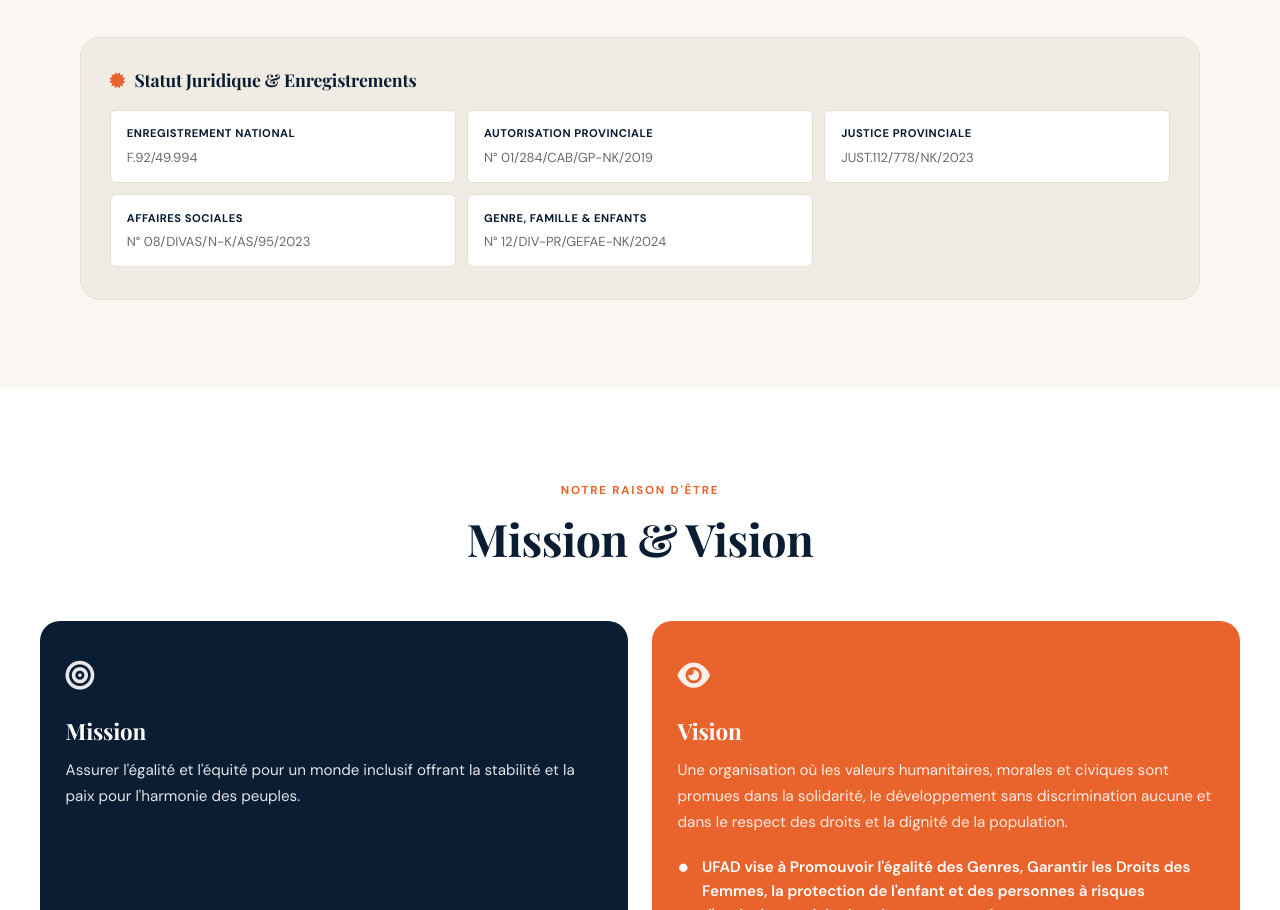
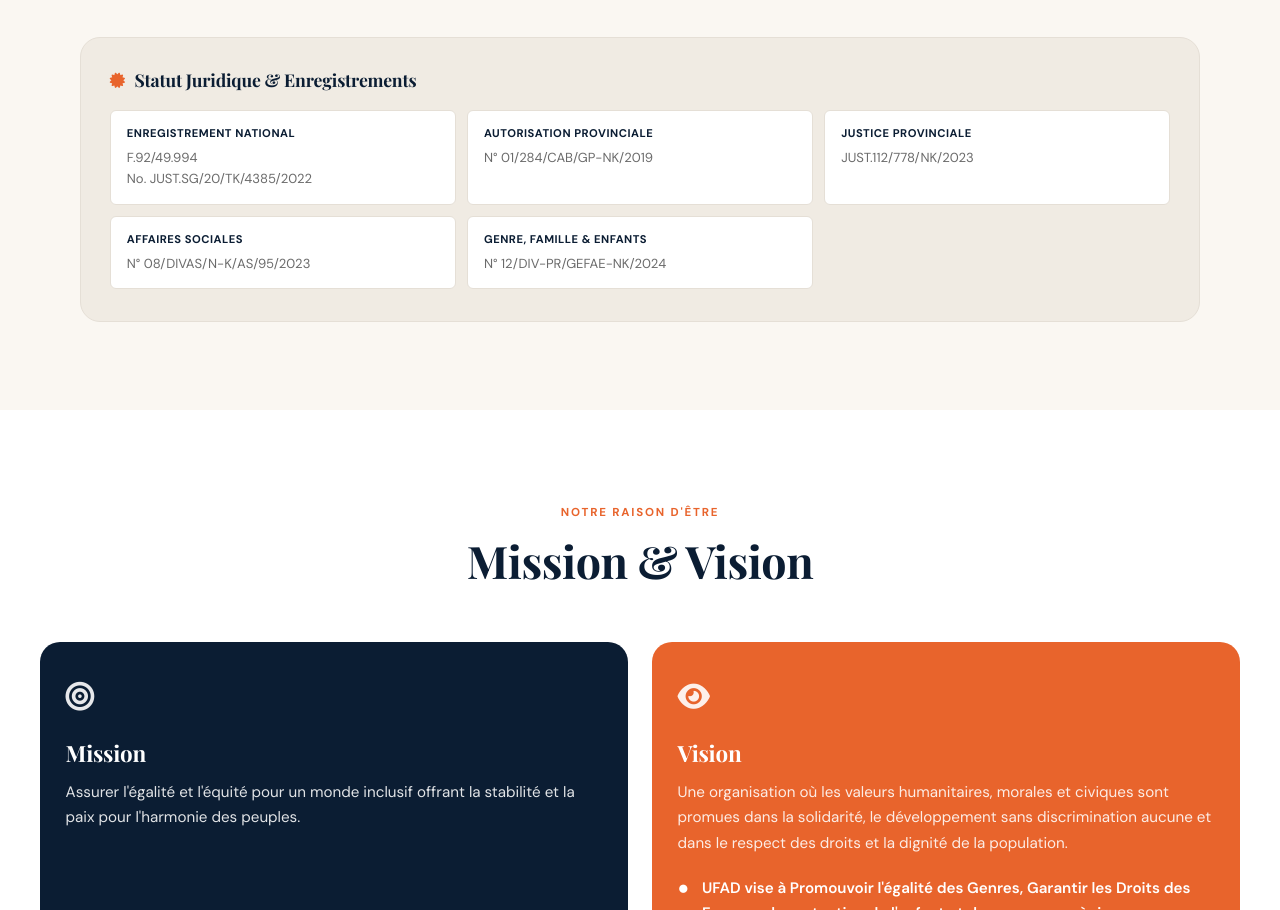
Before and after one commit to panacea360/ufad, a plain HTML site: page index.html in a window 1280 px wide. Shown: the part 1074-1984 px from the top of the page. Drawn offline with nearby package versions, Linux system fonts and the light colour scheme.

Commit message:
Update index.html

```diff
--- a/index.html
+++ b/index.html
@@ -1089,34 +1089,46 @@
         <p class="about-intro lang-fr">L'UFAD ONGD est une organisation nationale humanitaire non gouvernementale à « Caractère Féminin », non confessionnelle et apolitique, créée le 23 Septembre 2015 dans la Province du Nord-Kivu en RDC. UFAD se consacre à lutter contre les inégalités sociales, réduire la souffrance et mettre fin à la pauvreté extrême.</p>
         <p class="about-intro lang-en">UFAD ONGD is a national, non-governmental humanitarian organization with a "Feminine Character", non-denominational and apolitical, created on September 23, 2015, in the North Kivu Province of DRC. UFAD is dedicated to fighting social inequalities, reducing suffering, and ending extreme poverty.</p>
 
-        <div class="legal-card">
+                <div class="legal-card">
             <h4><i class="fas fa-certificate"></i> <span class="lang-fr">Statut Juridique & Enregistrements</span><span class="lang-en">Legal Status & Registrations</span></h4>
             <div class="legal-grid">
+
+                <!-- 1. Enregistrement National (Mis à jour) -->
                 <div class="legal-item">
                     <strong class="lang-fr">Enregistrement National</strong>
                     <strong class="lang-en">National Registration</strong>
-                    F.92/49.994
-                </div>
+                    F.92/49.994<br>
+                    No. JUST.SG/20/TK/4385/2022
+                </div>
+
+                <!-- 2. Autorisation Provinciale -->
                 <div class="legal-item">
                     <strong class="lang-fr">Autorisation Provinciale</strong>
                     <strong class="lang-en">Provincial Authorization</strong>
                     N° 01/284/CAB/GP-NK/2019
                 </div>
+
+                <!-- 3. Justice Provinciale -->
                 <div class="legal-item">
                     <strong class="lang-fr">Justice Provinciale</strong>
                     <strong class="lang-en">Provincial Justice</strong>
                     JUST.112/778/NK/2023
                 </div>
+
+                <!-- 4. Affaires Sociales -->
                 <div class="legal-item">
                     <strong class="lang-fr">Affaires Sociales</strong>
                     <strong class="lang-en">Social Affairs</strong>
                     N° 08/DIVAS/N-K/AS/95/2023
                 </div>
+
+                <!-- 5. Genre, Famille & Enfants -->
                 <div class="legal-item">
                     <strong class="lang-fr">Genre, Famille & Enfants</strong>
                     <strong class="lang-en">Gender, Family & Children</strong>
                     N° 12/DIV-PR/GEFAE-NK/2024
                 </div>
+
             </div>
         </div>
     </section>
```
